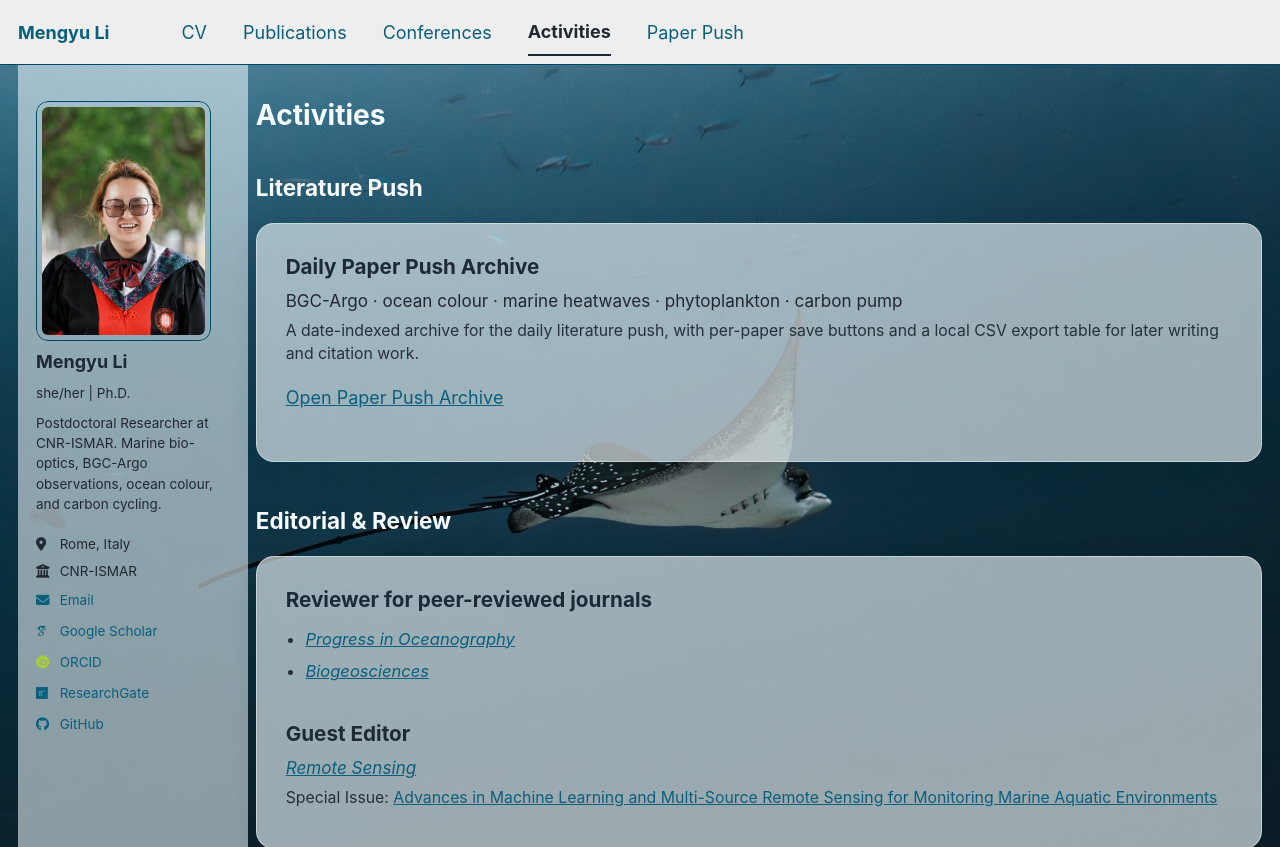
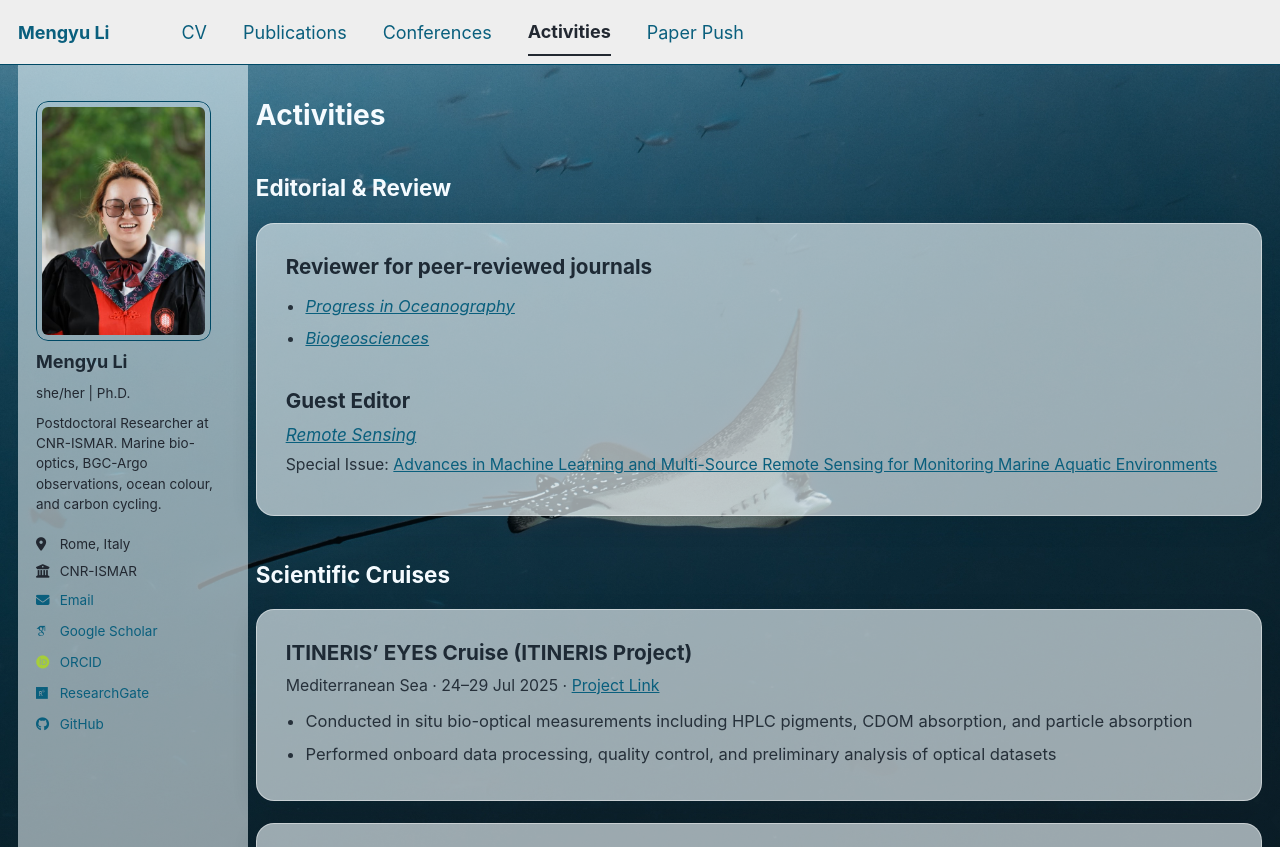
Before and after one commit to MengyuLi15/MengyuLi15.github.io, a Jekyll site: the page built from _pages/teaching.md, in a window 1280 px wide and 900 px high, cut to the strip 0-847 px from the top of the window. Built offline with Jekyll 4.4.1, drawn with Linux system fonts in a browser that asks for light colours; some web fonts are replaced; a script bundle is joined from its source files by our own code; library files that are not in the unit come from our copies.

Commit message:
Remove paper push section from activities

```diff
--- a/_pages/teaching.md
+++ b/_pages/teaching.md
@@ -145,26 +145,6 @@ html[data-theme="dark"] .activity-image-box {
 }
 </style>
 
-## Literature Push
-
-<div class="activity-card">
-
-  <div class="activity-title">Daily Paper Push Archive</div>
-
-  <div class="activity-subtitle">
-    BGC-Argo · ocean colour · marine heatwaves · phytoplankton · carbon pump
-  </div>
-
-  <div class="activity-meta">
-    A date-indexed archive for the daily literature push, with per-paper save buttons and a local CSV export table for later writing and citation work.
-  </div>
-
-  <p>
-    <a href="/activities/paper-push/">Open Paper Push Archive</a>
-  </p>
-
-</div>
-
 ## Editorial & Review
 
 <div class="activity-card">
```
